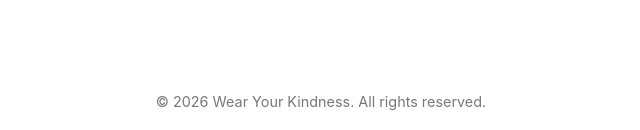
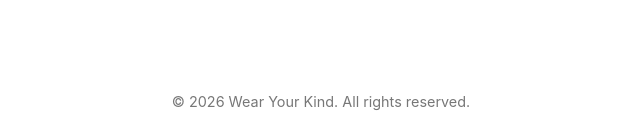
Before and after one commit to ghoulguard/wearyourkind, a plain HTML site: page index.html in a window 1280 px wide. Shown: the part 907-1037 px from the top of the page, 319-959 px from the left. Drawn offline with Linux system fonts and the light colour scheme.

Commit message:
Update index.html

```diff
--- a/index.html
+++ b/index.html
@@ -74,7 +74,7 @@
   </div>
 
   <footer>
-    © 2026 Wear Your Kindness. All rights reserved.
+    © 2026 Wear Your Kind. All rights reserved.
   </footer>
 
 </body>
```
